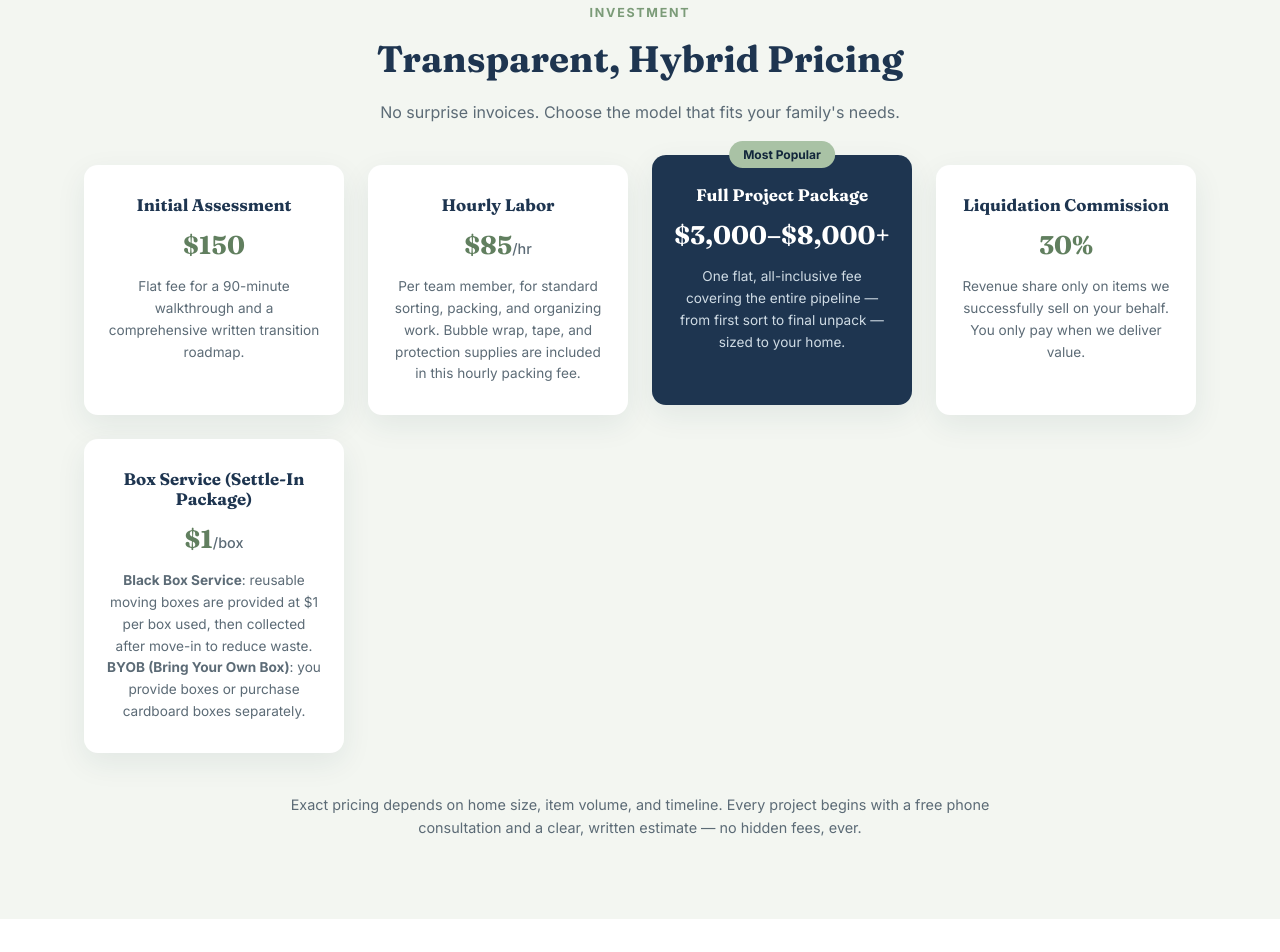
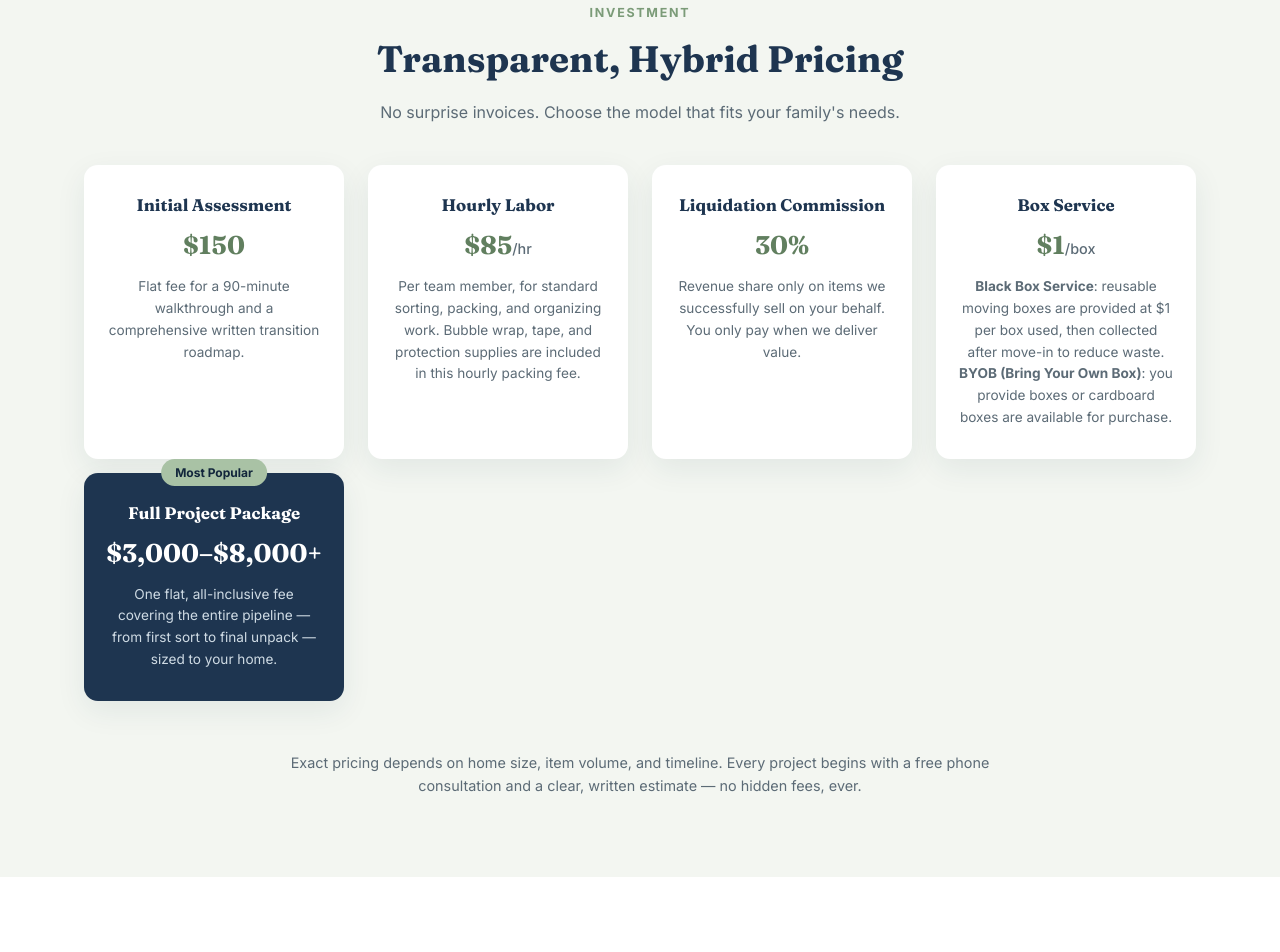
Before and after one commit to lotrentonlawrence-oss/managemoving, a plain HTML site: page index.html in a window 1280 px wide. Shown: the part 2893-3845 px from the top of the page. Drawn offline with Linux system fonts and the light colour scheme.

Commit message:
Reorder pricing cards and update box service wording

```diff
--- a/index.html
+++ b/index.html
@@ -196,21 +196,21 @@
         <p class="price">$85<span>/hr</span></p>
         <p class="price-desc">Per team member, for standard sorting, packing, and organizing work. Bubble wrap, tape, and protection supplies are included in this hourly packing fee.</p>
       </div>
-      <div class="price-card featured">
-        <span class="price-badge">Most Popular</span>
-        <h3>Full Project Package</h3>
-        <p class="price">$3,000–$8,000+</p>
-        <p class="price-desc">One flat, all-inclusive fee covering the entire pipeline — from first sort to final unpack — sized to your home.</p>
-      </div>
       <div class="price-card">
         <h3>Liquidation Commission</h3>
         <p class="price">30%</p>
         <p class="price-desc">Revenue share only on items we successfully sell on your behalf. You only pay when we deliver value.</p>
       </div>
       <div class="price-card">
-        <h3>Box Service (Settle-In Package)</h3>
+        <h3>Box Service</h3>
         <p class="price">$1<span>/box</span></p>
-        <p class="price-desc"><strong>Black Box Service</strong>: reusable moving boxes are provided at $1 per box used, then collected after move-in to reduce waste. <strong>BYOB (Bring Your Own Box)</strong>: you provide boxes or purchase cardboard boxes separately.</p>
+        <p class="price-desc"><strong>Black Box Service</strong>: reusable moving boxes are provided at $1 per box used, then collected after move-in to reduce waste. <strong>BYOB (Bring Your Own Box)</strong>: you provide boxes or cardboard boxes are available for purchase.</p>
+      </div>
+      <div class="price-card featured">
+        <span class="price-badge">Most Popular</span>
+        <h3>Full Project Package</h3>
+        <p class="price">$3,000–$8,000+</p>
+        <p class="price-desc">One flat, all-inclusive fee covering the entire pipeline — from first sort to final unpack — sized to your home.</p>
       </div>
     </div>
     <p class="pricing-note">Exact pricing depends on home size, item volume, and timeline. Every project begins with a free phone consultation and a clear, written estimate — no hidden fees, ever.</p>
```
